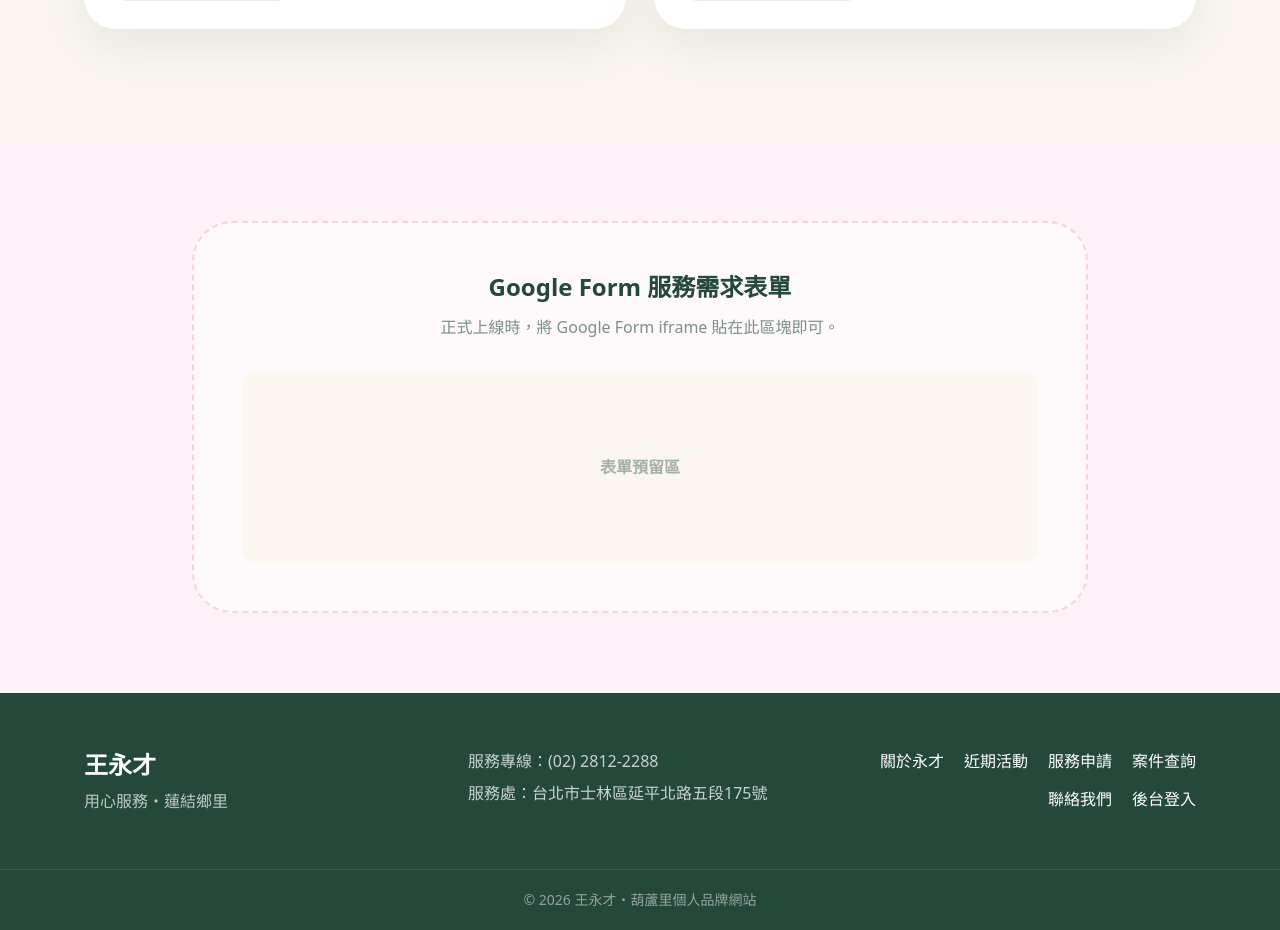
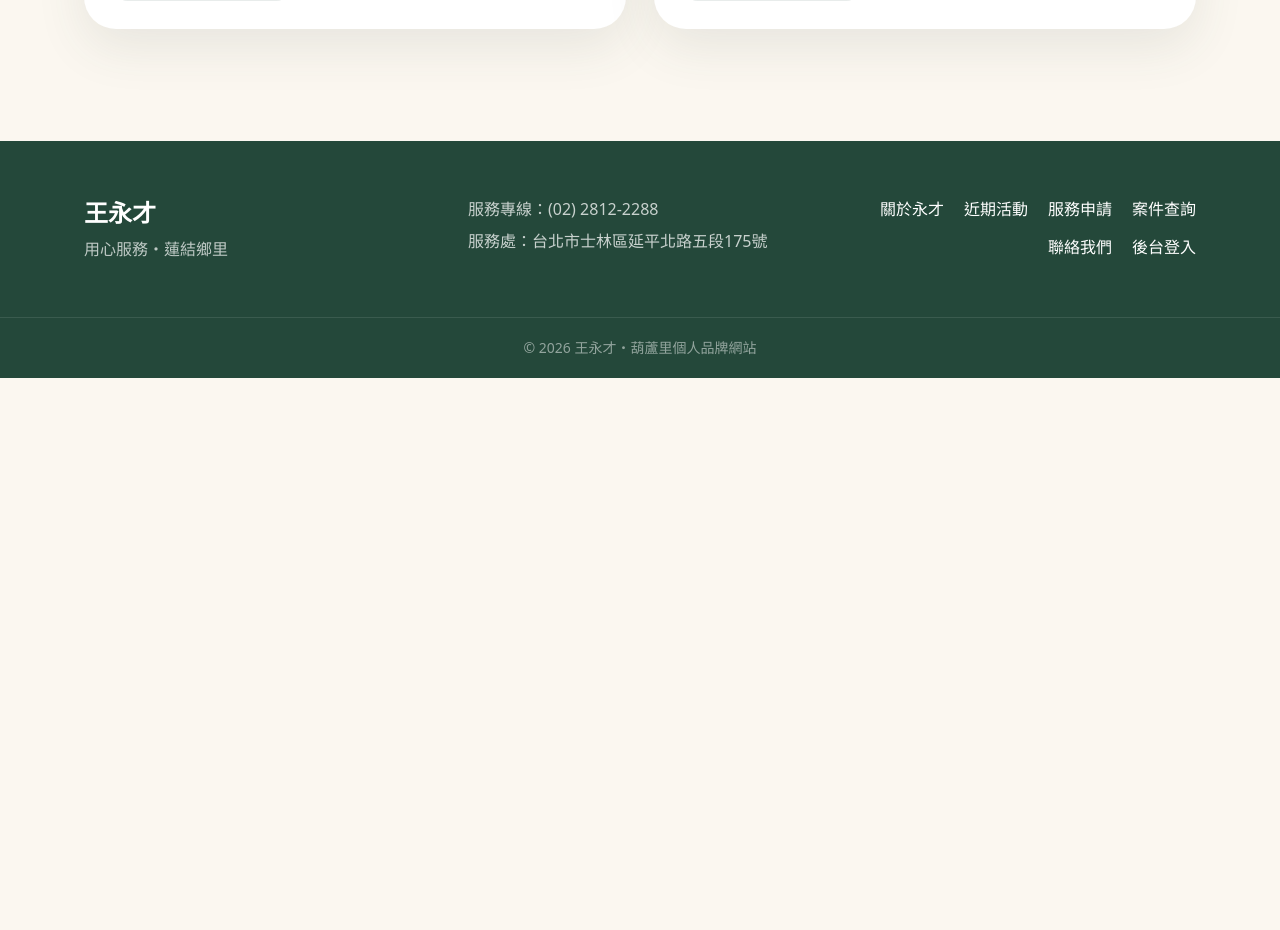
Before and after one commit to Reorx7114/wyc-site, a Next.js app: page /contact in a window 1280 px wide. Shown: the part 1038-1968 px from the top of the page. After the commit the page ends 1416 px from the top, so only its background shows below. Built offline with nearby package versions, Linux system fonts and the light colour scheme; no server answers.

Commit message:
chore: remove obsolete Google Form placeholder

```diff
--- a/app/contact/page.tsx
+++ b/app/contact/page.tsx
@@ -27,15 +27,6 @@ export default function ContactPage() {
           <QrCard title="Facebook" description="掃描黑色 QR Code，追蹤王永才的最新服務消息。" image="/images/facebook-qrcode.png" />
         </div>
       </section>
-      <section className="bg-pink-50 py-20">
-        <div className="page-shell">
-          <div className="mx-auto max-w-4xl rounded-[2.5rem] border-2 border-dashed border-rose/30 bg-white/60 p-12 text-center">
-            <p className="text-2xl font-black text-forest">Google Form 服務需求表單</p>
-            <p className="mt-3 text-forest/60">正式上線時，將 Google Form iframe 貼在此區塊即可。</p>
-            <div className="mt-8 grid h-48 place-items-center rounded-2xl bg-cream font-bold text-forest/40">表單預留區</div>
-          </div>
-        </div>
-      </section>
     </>
   );
 }
```
